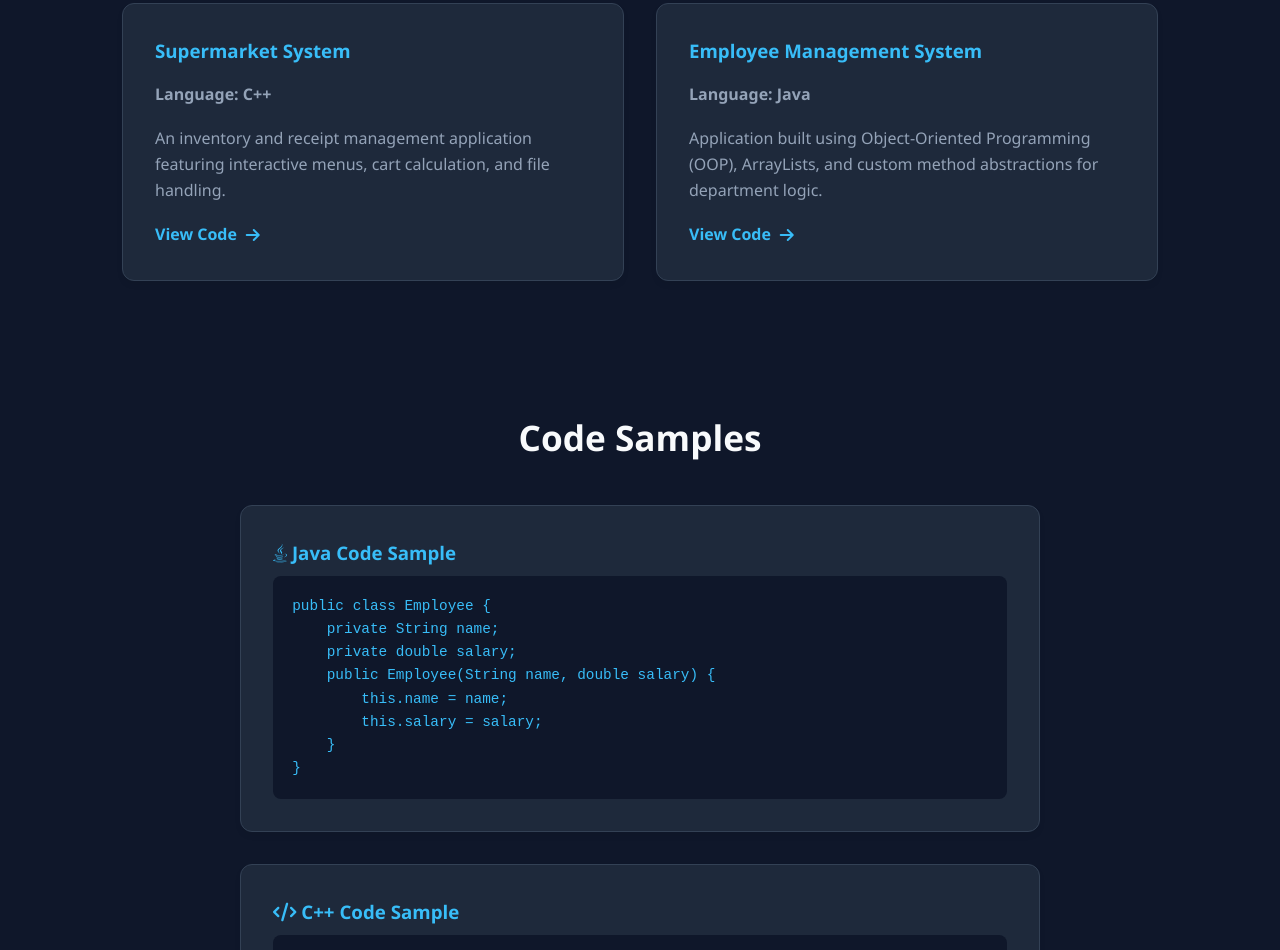
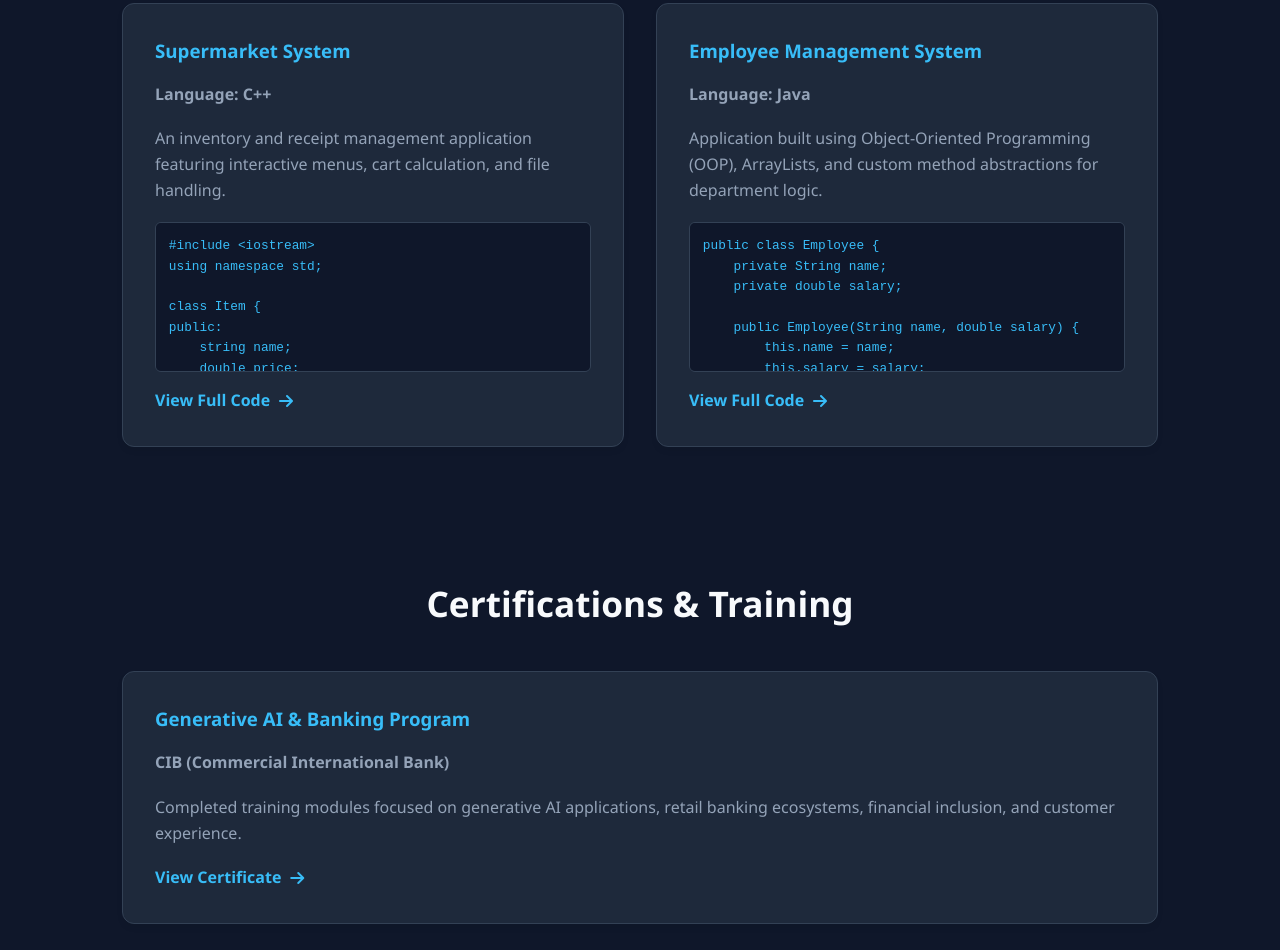
Before and after one commit to aghapyantoniouswaheeb-dotcom/portfolio-Aghapy-Antonious, a plain HTML site: page index.html in a window 1280 px wide. Shown: the part 1850-2800 px from the top of the page. Drawn offline with Linux system fonts and the light colour scheme.

Commit message:
Update index.html

```diff
--- a/index.html
+++ b/index.html
@@ -5,6 +5,7 @@
     <meta name="viewport" content="width=device-width, initial-scale=1.0">
     <title>Aghapy Antonious | Portfolio</title>
     <link rel="stylesheet" href="style.css">
+    <!-- Font Awesome Icons for Socials -->
     <link rel="stylesheet" href="https://cdnjs.cloudflare.com/ajax/libs/font-awesome/6.4.0/css/all.min.css">
 </head>
 <body>
@@ -18,7 +19,6 @@
                 <li><a href="#about">About</a></li>
                 <li><a href="#skills">Skills</a></li>
                 <li><a href="#projects">Projects</a></li>
-                <li><a href="#code-samples">Code Samples</a></li>
                 <li><a href="#certifications">Certifications</a></li>
                 <li><a href="#contact">Contact</a></li>
                 <li><button id="theme-toggle" style="background: none; border: none; color: var(--text-color); cursor: pointer; font-size: 1.1rem;"><i class="fas fa-moon"></i></button></li>
@@ -75,54 +75,56 @@
         </div>
     </section>
 
-    <!-- Projects Section -->
+    <!-- Projects Section with Codes Inside Cards -->
     <section id="projects" class="projects">
         <h2>Featured Projects</h2>
         <div class="projects-grid">
+
+            <!-- Supermarket System (C++) -->
             <div class="project-card">
                 <h3>Supermarket System</h3>
                 <p><strong>Language: C++</strong></p>
                 <p>An inventory and receipt management application featuring interactive menus, cart calculation, and file handling.</p>
-                <a href="https://github.com/AghapyAntonious" target="_blank">View Code <i class="fas fa-arrow-right"></i></a>
+
+                <div style="background-color: var(--code-bg); padding: 0.8rem; border-radius: 6px; margin: 1rem 0; text-align: left; overflow-x: auto; max-height: 150px; border: 1px solid var(--border-color);">
+                    <pre style="color: #38bdf8; font-family: monospace; font-size: 0.8rem; margin: 0;"><code>#include &lt;iostream&gt;
+using namespace std;
+
+class Item {
+public:
+    string name;
+    double price;
+    void display() {
+        cout &lt;&lt; "Item: " &lt;&lt; name &lt;&lt; endl;
+    }
+};
+</code></pre>
+                </div>
+
+                <a href="https://github.com/AghapyAntonious" target="_blank">View Full Code <i class="fas fa-arrow-right"></i></a>
             </div>
+
+            <!-- Employee Management System (Java) -->
             <div class="project-card">
                 <h3>Employee Management System</h3>
                 <p><strong>Language: Java</strong></p>
                 <p>Application built using Object-Oriented Programming (OOP), ArrayLists, and custom method abstractions for department logic.</p>
-                <a href="https://github.com/AghapyAntonious" target="_blank">View Code <i class="fas fa-arrow-right"></i></a>
-            </div>
-        </div>
-    </section>
 
-    <!-- Code Samples Section -->
-    <section id="code-samples" class="projects code-section">
-        <h2>Code Samples</h2>
-        <div class="projects-grid" style="display: flex; flex-direction: column; gap: 2rem; max-width: 800px; margin: 0 auto;">
-            <div class="project-card" style="width: 100%; text-align: left;">
-                <h3 style="color: #38bdf8; margin-bottom: 0.5rem;"><i class="fab fa-java"></i> Java Code Sample</h3>
-                <div style="background-color: var(--code-bg); padding: 1.2rem; border-radius: 8px; overflow-x: auto;">
-                    <pre style="color: #38bdf8; font-family: monospace; font-size: 0.9rem; margin: 0;"><code>public class Employee {
+                <div style="background-color: var(--code-bg); padding: 0.8rem; border-radius: 6px; margin: 1rem 0; text-align: left; overflow-x: auto; max-height: 150px; border: 1px solid var(--border-color);">
+                    <pre style="color: #38bdf8; font-family: monospace; font-size: 0.8rem; margin: 0;"><code>public class Employee {
     private String name;
     private double salary;
+
     public Employee(String name, double salary) {
         this.name = name;
         this.salary = salary;
     }
 }</code></pre>
                 </div>
+
+                <a href="https://github.com/AghapyAntonious" target="_blank">View Full Code <i class="fas fa-arrow-right"></i></a>
             </div>
-            <div class="project-card" style="width: 100%; text-align: left;">
-                <h3 style="color: #38bdf8; margin-bottom: 0.5rem;"><i class="fas fa-code"></i> C++ Code Sample</h3>
-                <div style="background-color: var(--code-bg); padding: 1.2rem; border-radius: 8px; overflow-x: auto;">
-                    <pre style="color: #38bdf8; font-family: monospace; font-size: 0.9rem; margin: 0;"><code>#include &lt;iostream&gt;
-using namespace std;
-class Item {
-public:
-    string name;
-    double price;
-};</code></pre>
-                </div>
-            </div>
+
         </div>
     </section>
 
@@ -144,7 +146,7 @@ public:
         <h2>Get In Touch</h2>
         <p>I'm always open to discussing new opportunities, software testing projects, or collaborations.</p>
         <div class="contact-links">
-            <a href="mailto:your-email@gmail.com"><i class="fas fa-envelope"></i> Email Me</a>
+            <a href="mailto:aghapyantoniouswaheeb@gmail.com"><i class="fas fa-envelope"></i> Email Me</a>
             <a href="https://github.com/AghapyAntonious" target="_blank"><i class="fab fa-github"></i> GitHub</a>
             <a href="https://linkedin.com/" target="_blank"><i class="fab fa-linkedin"></i> LinkedIn</a>
         </div>
@@ -155,6 +157,7 @@ public:
         <p>© 2026 Aghapy Antonious. All rights reserved.</p>
     </footer>
 
+    <!-- JavaScript for Theme Toggle -->
     <script>
         const toggleBtn = document.getElementById('theme-toggle');
         const html = document.documentElement;
```
